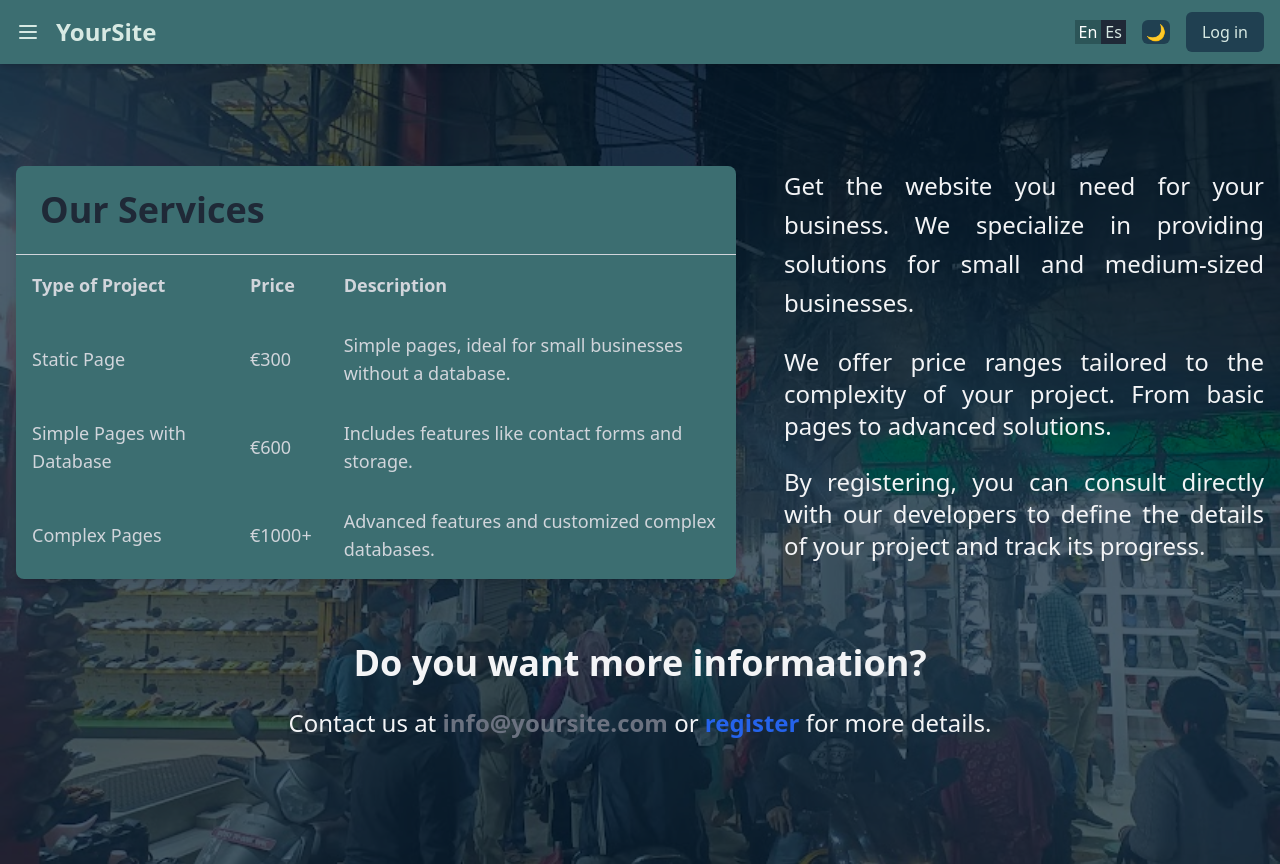
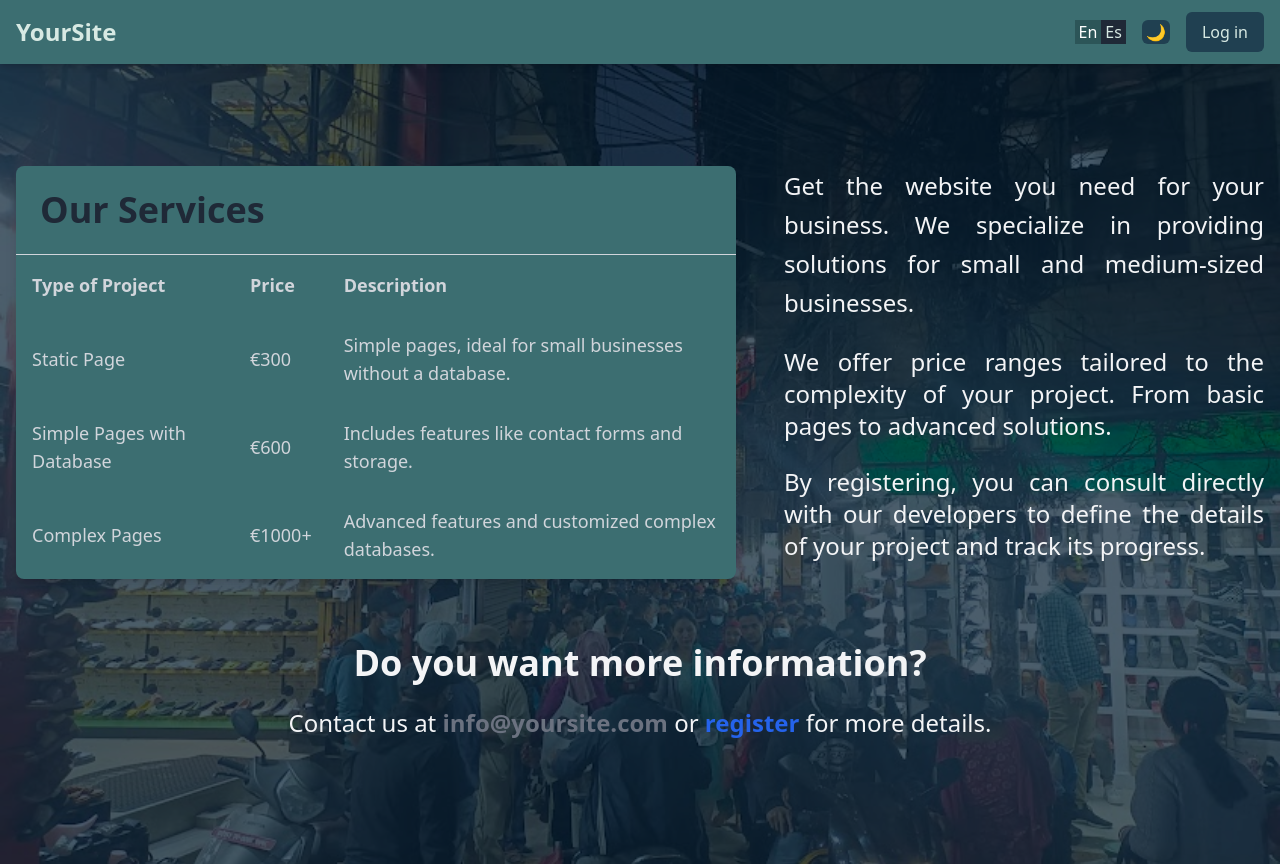
Before and after one commit to hugomdmg/freelance_app, a React (Create React App) app: page / in a window 1280 px wide. Built offline with nearby package versions, Linux system fonts and the light colour scheme; no server answers.

Commit message:
payment working

```diff
--- a/src/components/Bar/NavBar.js
+++ b/src/components/Bar/NavBar.js
@@ -19,7 +19,7 @@ const NavBar = ({ user }) => {
             <nav className="px-4 flex justify-between fixed w-full bg-[#3c6e71] py-3 shadow-md dark:bg-gray-800 dark:text-white z-10">
                 {/* Logo y menú lateral */}
                 <div className="hidden md:flex space-x-4 items-center">
-                    <button onClick={toggleSidebar} aria-label="Toggle menu">
+                    {user && <button onClick={toggleSidebar} aria-label="Toggle menu">
                         <svg
                             xmlns="http://www.w3.org/2000/svg"
                             className="w-6 h-6 text-[#d7e9e3] dark:text-white"
@@ -34,7 +34,7 @@ const NavBar = ({ user }) => {
                                 d="M4 6h16M4 12h16M4 18h16"
                             />
                         </svg>
-                    </button>
+                    </button>}
                     <a
                         href="/"
                         className="text-2xl font-bold text-[#d7e9e3] hover:text-[#2c5558] dark:text-white dark:hover:text-gray-400"
--- a/src/components/Payment.js
+++ b/src/components/Payment.js
@@ -5,7 +5,7 @@ import API from '../infraestructure/api.js'
 const PaymentPage = () => {
     const location = useLocation();
     const { selectedProject, user } = location.state || {};
-    console.log(user)
+    console.log(selectedProject)
     const api = new API()
 
     const [formData, setFormData] = useState({
@@ -14,7 +14,7 @@ const PaymentPage = () => {
         cardNumber: "",
         expiryDate: "",
         cvv: "",
-        payment:selectedProject.missingPayment
+        payment: selectedProject.missingPayment
     });
 
     const handleInputChange = (e) => {
@@ -26,6 +26,10 @@ const PaymentPage = () => {
         e.preventDefault();
         alert("Pago procesado exitosamente!");
     };
+
+    const sendData = async () => {
+        await api.post('/make-payment', { email: user.email, projectId: selectedProject.id, paymentData: formData })
+    }
 
 
     return (
@@ -154,6 +158,7 @@ const PaymentPage = () => {
 
                 {/* Botón de pago */}
                 <button
+                    onClick={() => { sendData() }}
                     type="submit"
                     className="w-full bg-[#3c6e71] hover:bg-[#2c5558] text-[#d7e9e3] font-bold py-2 px-4 rounded-lg focus:outline-none focus:ring-2 focus:ring-[#3c6e71] focus:ring-opacity-50 dark:bg-blue-500 dark:hover:bg-blue-600 dark:focus:ring-blue-500"
                 >
```
